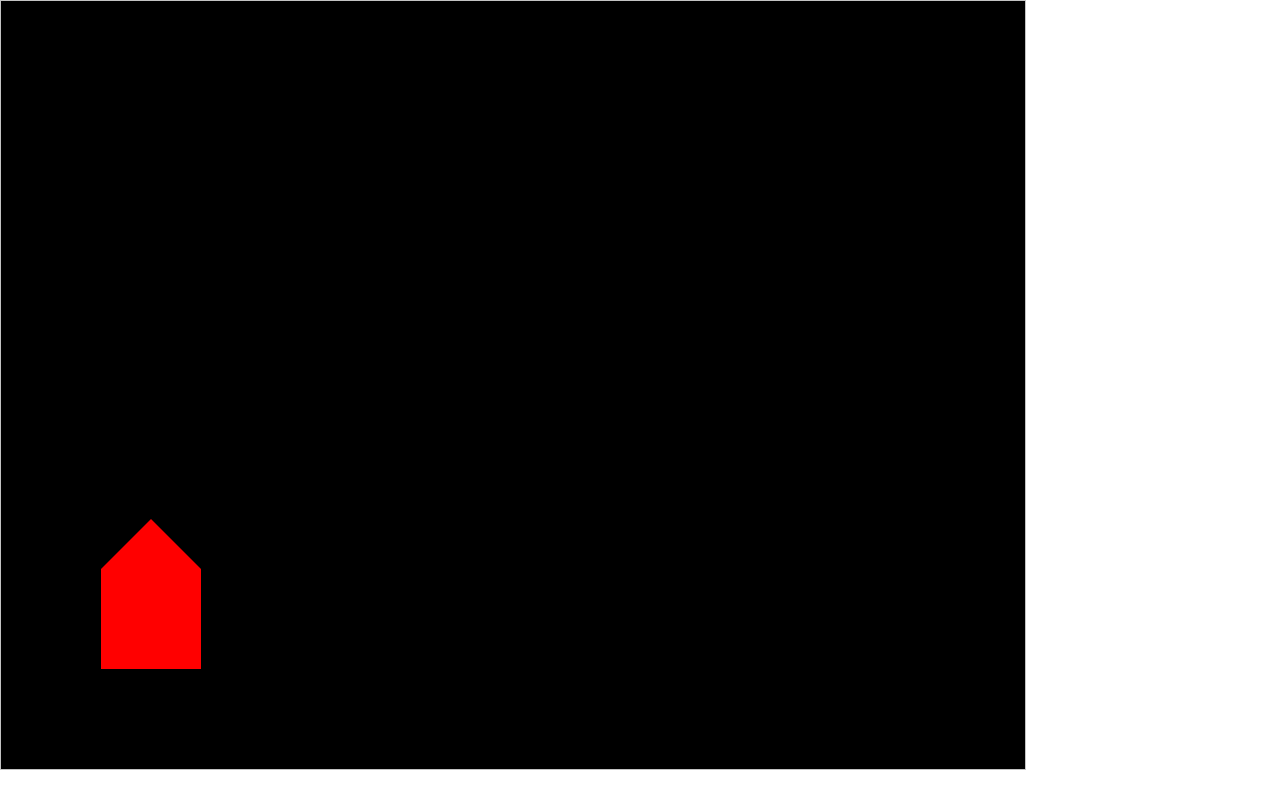
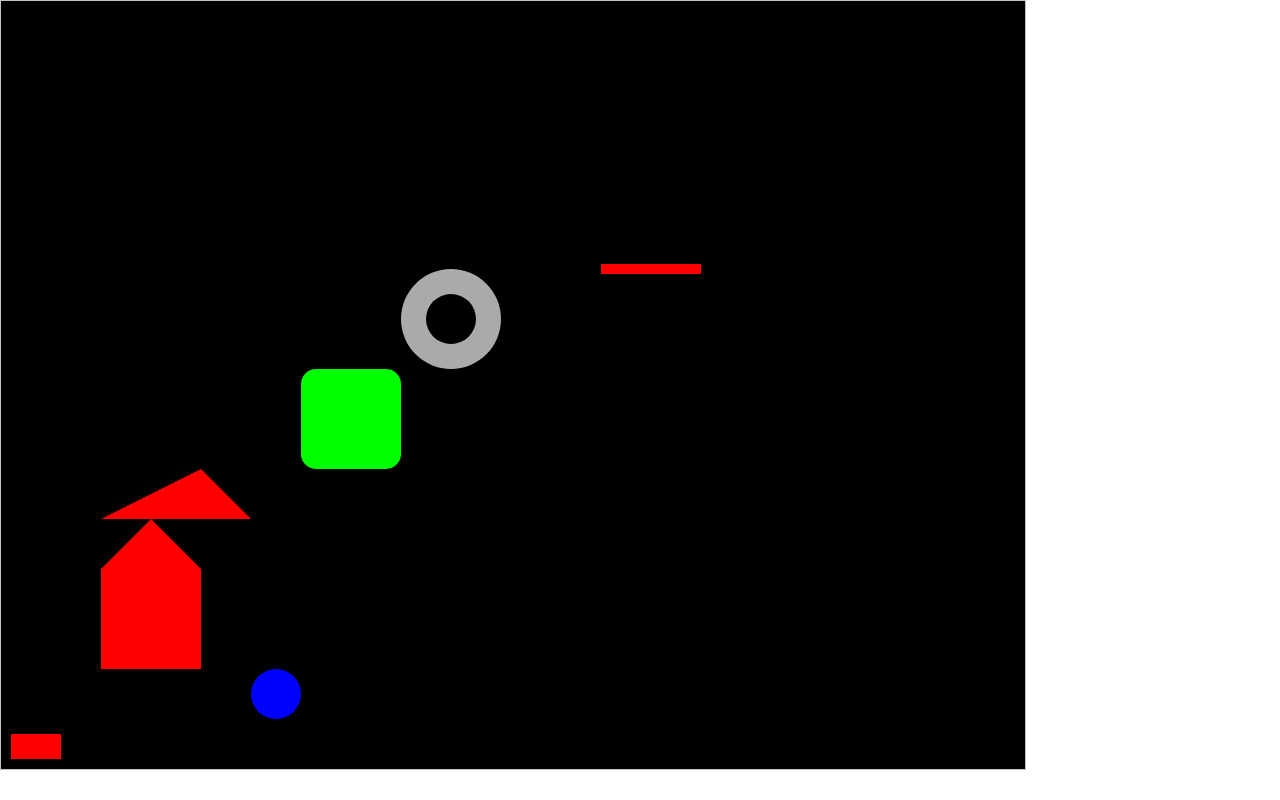
Before and after one commit to edp1096/hello-canvas, a plain HTML site: page index.html in a window 1280 px wide. Drawn offline with Linux system fonts and the light colour scheme.

Commit message:
Add roundrect prototype

```diff
--- a/index.html
+++ b/index.html
@@ -12,6 +12,21 @@
 </body>
 
 <script>
+    CanvasRenderingContext2D.prototype.roundRectangle = function (x, y, width, height, radius) {
+        if (width < 2 * radius) radius = width / 2
+        if (height < 2 * radius) radius = height / 2
+
+        this.beginPath()
+        this.moveTo(x + radius, y)
+        this.arcTo(x + width, y, x + width, y + height, radius)
+        this.arcTo(x + width, y + height, x, y + height, radius)
+        this.arcTo(x, y + height, x, y, radius)
+        this.arcTo(x, y, x + width, y, radius)
+        this.closePath()
+
+        return this
+    }
+
     class Layer {
         constructor(canvasID, width, height) {
             this.canvas = document.getElementById("l1")
@@ -32,12 +47,13 @@
         }
 
         Draw() {
-            // this.Line()
-            // this.Rectangle()
-            // this.RoundRectangle()
-            // this.Circle()
-            // this.Donut()
+            this.Line()
+            this.Rectangle()
+            this.RoundRectangle()
+            this.Circle()
+            this.Donut()
             this.Polygon()
+            this.Polygon2()
         }
 
         clear() {
@@ -57,16 +73,14 @@
             this.context.moveTo(10, 10)
             this.context.rect(10, 10, 50, 25)
             this.context.fill()
-            this.context.closePath()
         }
 
         RoundRectangle() {
             this.context.fillStyle = "#00FF00" // green
             this.context.beginPath()
             this.context.moveTo(300, 300)
-            this.context.roundRect(300, 300, 100, 100, 15)
+            this.context.roundRectangle(300, 300, 100, 100, 15)
             this.context.fill()
-            this.context.closePath()
         }
 
         Circle() {
@@ -87,7 +101,7 @@
             this.context.globalCompositeOperation = 'destination-out'
             this.context.beginPath()
             this.context.arc(450, 450, 25, 0, 2 * Math.PI)
-            this.context.closePath()
+            // this.context.closePath()
             this.context.fill()
             this.context.globalCompositeOperation = 'source-over'
         }
@@ -100,6 +114,16 @@
             this.context.lineTo(200, 200)
             this.context.lineTo(150, 250)
             this.context.lineTo(100, 200)
+            this.context.fill()
+        }
+        Polygon2() {
+            this.context.fillStyle = "#FF0000"
+            this.context.beginPath()
+            this.context.moveTo(250, 250)
+            this.context.lineTo(250, 100)
+            this.context.lineTo(250, 250)
+            this.context.lineTo(200, 300)
+            this.context.lineTo(100, 250)
             this.context.fill()
         }
     }
@@ -115,4 +139,5 @@
         padding: 0;
     }
 </style>
+
 </html>
```
